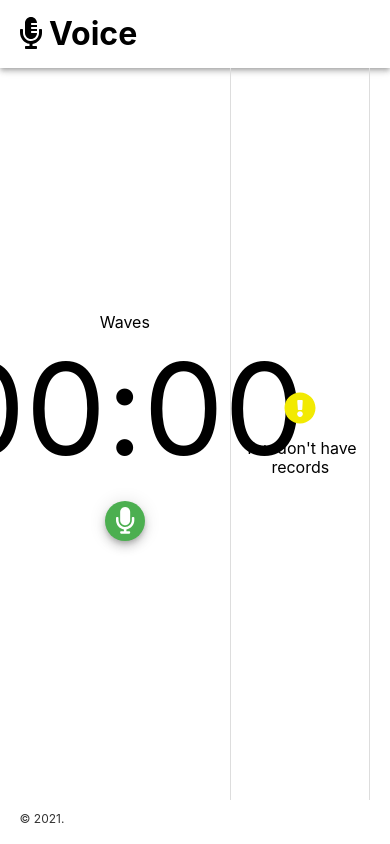
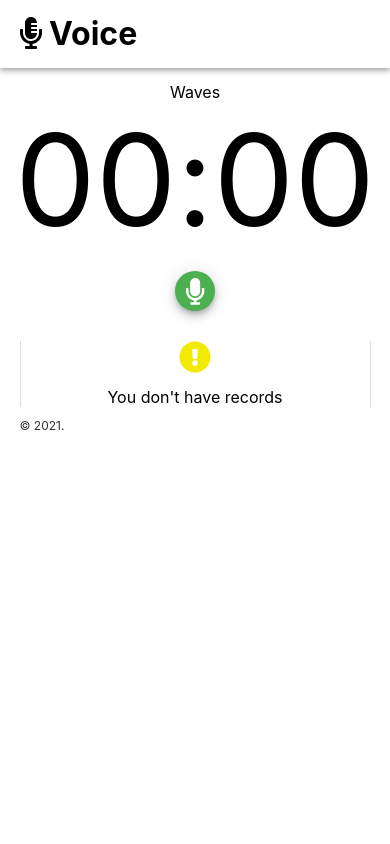
Before and after one commit to vulchivijay/react-audio-video-record-app, a React (Create React App) app: page / in a window 390 px wide. Built offline with nearby package versions, Linux system fonts and the light colour scheme.

Commit message:
UI mobile design

```diff
--- a/src/App.css
+++ b/src/App.css
@@ -22,7 +22,9 @@ footer {
   padding: 15px 0;
 }
 
-.record-wrapper {
-  display: flex;
-  height: calc(100vh - 112px);
+@media only screen and (min-width: 680px) {
+  .record-wrapper {
+    display: flex;
+    height: calc(100vh - 112px);
+  }
 }
--- a/src/components/recorder-controller.css
+++ b/src/components/recorder-controller.css
@@ -1,5 +1,5 @@
 .controls-container {
-  width: 60%;
+  width: 100%;
   display: flex;
   text-align: center;
   padding: 15px;
@@ -80,3 +80,9 @@
   width: 40px;
   height: 40px;
 }
+
+@media only screen and (min-width: 680px) {
+  .controls-container {
+    width: 60%;
+  }
+}
--- a/src/components/recordings-list.css
+++ b/src/components/recordings-list.css
@@ -1,5 +1,5 @@
 .recordings-container {
-  width: 40%;
+  width: 100%;
   border-right: 1px solid #dddddd;
   border-left: 1px solid #dddddd;
 }
@@ -90,3 +90,9 @@
 .delete-button:hover {
   color: #fd1c03;
 }
+
+@media only screen and (min-width: 680px) {
+  .recordings-container {
+    width: 40%;
+  }
+}
```
